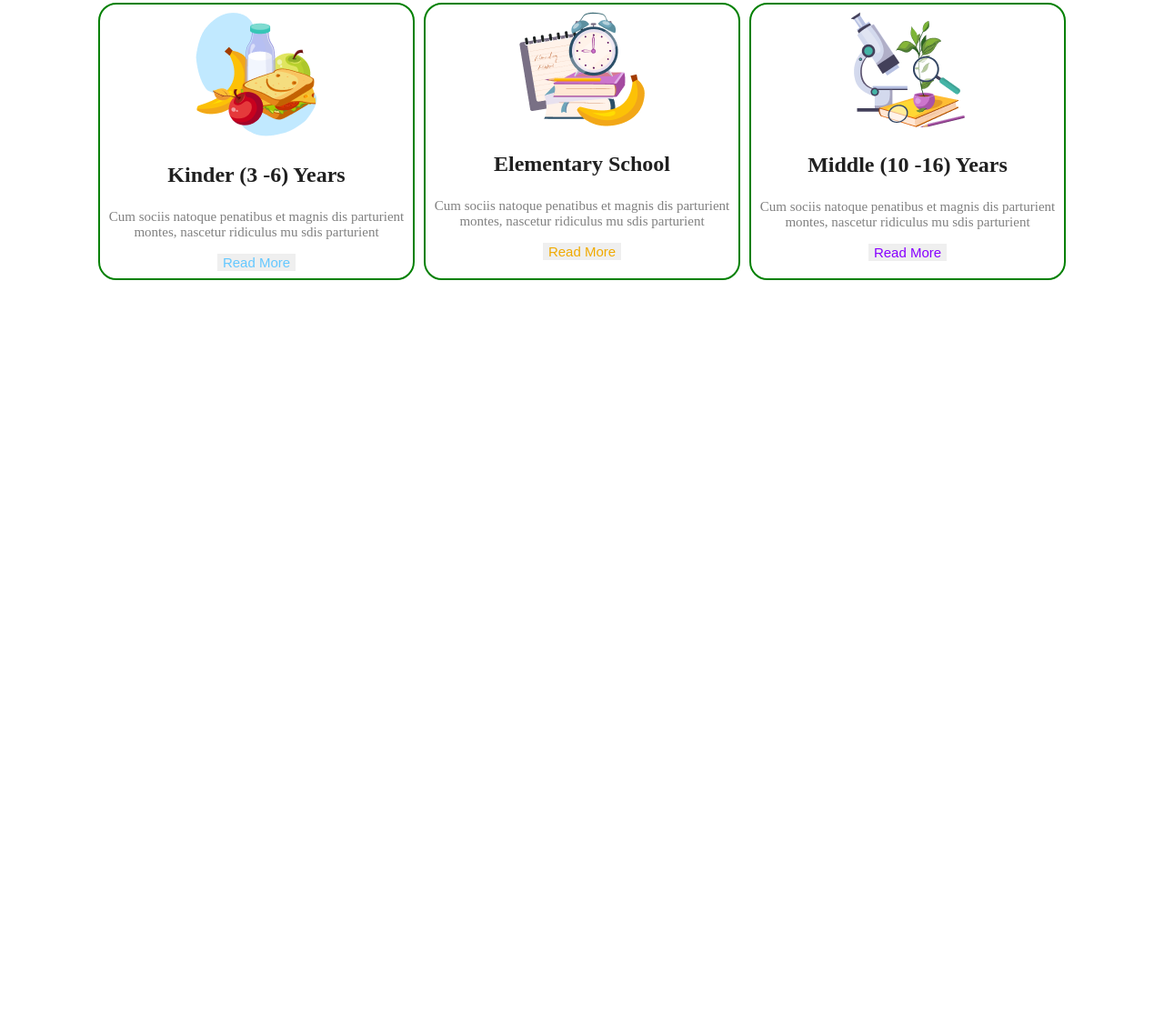
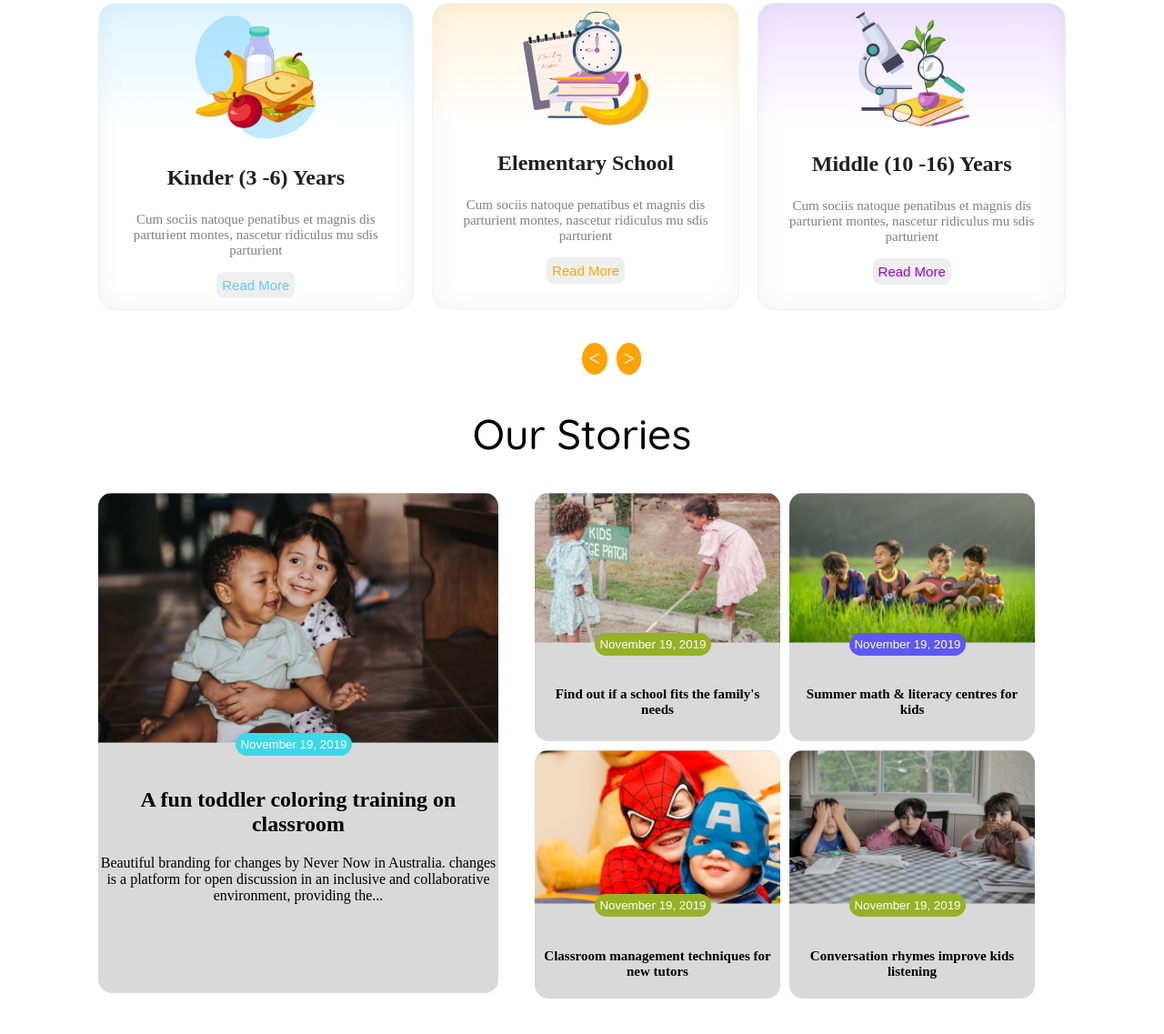
Before and after one commit to Dipok-Kumar-Ray/pro-hero-assignment-2, a plain HTML site: page index.html in a window 1280 px wide. Shown: the part 829-1966 px from the top of the page at 91% size. Before the commit the page ends 1181 px from the top, so only its background shows below. Drawn offline with Linux system fonts and the light colour scheme.

Commit message:
added grid-layout & box styling

```diff
--- a/index.html
+++ b/index.html
@@ -63,5 +63,57 @@
    </section>
    <br>
    <br>
+   <!-- arrow button section start  -->
+   <section class="arrows">
+    <div class="left-arrow">
+        &#5176;
+    </div>
+    <div class="right-arrow">
+        &#5171;
+    </div>
+   </section>
+
+   <br>
+   <br>
+   <!-- arrow button section end  -->
+   <div class="stories">
+    <caption>Our Stories</caption>
+   </div>
+   <br>
+   <br>
+   <header class="months">
+    <div class="big-box">
+        <img  class="img-border" src="assets/story-1.png" alt="">
+        <br>
+        <button class="half-btn" id="idone">November 19, 2019</button>
+        <h2 class="afun">A fun toddler coloring training on classroom</h2>
+        <p>Beautiful branding for changes by Never Now in Australia. changes is a platform for open discussion in an inclusive and collaborative environment, providing the...</p>
+    </div>
+    <div class="four-box">
+        <div class="box-one">
+        <img class="imgone" src="assets/story-2.png" alt="">
+        <button class="half-btn" id="idtwo">November 19, 2019</button>
+        <h2 class="box-header">Find out if a school fits the family's needs</h2>
+        </div>
+        <div class="box-two">
+        <img  class="imgone" src="assets/story-3.png" alt="">
+        <button class="half-btn" id="idthree">November 19, 2019</button>
+        <h2 class="box-header">Summer math & literacy centres for kids</h2>
+        </div>
+        <div class="box-three">
+        <img class="imgone" src="assets/story-4.png" alt="">
+        <button class="half-btn" id="idfour">November 19, 2019</button>
+        <h2 class="box-header">Classroom management techniques for new tutors </h2>
+        </div>
+        <div class="box-four">
+        <img class="imgone" src="assets/story-5.png" alt="">
+        <button class="half-btn" id="idfive">November 19, 2019</button>
+        <h2 class="box-header">Conversation rhymes improve kids listening</h2>
+        </div>
+    </div>
+   </header>
+   <br>
+   <br>
+
 </body>
 </html>
--- a/style.css
+++ b/style.css
@@ -100,14 +100,22 @@
 .header{
     display: flex;
     margin: 0px 100px;
-    gap: 10px;
+    gap: 20px;
 }
 .kinder{
-    padding: 8px;
+    padding: 12px;
     align-items: center;
     text-align: center;
     border: 2px solid green;
     border-radius: 20px;
+    /* c k  */
+
+    box-sizing: border-box;
+    border: 0.94px solid rgb(222, 245, 255);
+    border-radius: 18.86px;
+
+    box-shadow: inset 0px 0px 28.3px 0.94px rgba(0, 0, 0, 0.05);
+    background: linear-gradient(180.00deg, rgb(222, 245, 255),rgba(255, 255, 255, 0) 40%),rgb(255, 255, 255);
 }
 .elemendery{
     padding: 8px;
@@ -115,6 +123,13 @@
     text-align: center;
     border: 2px solid green;
     border-radius: 20px;
+    /* c k style  */
+    box-sizing: border-box;
+    border: 0.94px solid rgb(255, 244, 220);
+    border-radius: 18.86px;
+
+    box-shadow: inset 0px 0px 28.3px 0.94px rgba(0, 0, 0, 0.05);
+    background: linear-gradient(180.00deg, rgb(255, 244, 220),rgba(255, 255, 255, 0) 40%),rgb(255, 255, 255);
 }
 .middle{
     padding: 8px;
@@ -122,6 +137,13 @@
     text-align: center;
     border: 2px solid green;
     border-radius: 20px;
+    /* c k style  */
+    box-sizing: border-box;
+    border: 0.94px solid rgb(242, 232, 255);
+    border-radius: 18.86px;
+
+    box-shadow: inset 0px 0px 28.3px 0.94px rgba(0, 0, 0, 0.05);
+    background: linear-gradient(180.00deg, rgb(238, 225, 255),rgba(255, 255, 255, 0) 40%),rgb(255, 255, 255);
 }
 .title{
     color:rgb(32, 32, 32) ;
@@ -138,16 +160,172 @@
     font-weight: 500;
     color: rgb(100, 200, 255);
     border: none;
+    border-radius: 8px;
+    padding: 6px;
 }
 .second-btn{
     font-size: 15px;
     font-weight: 500;
     color: rgb(240, 170, 0);
     border: none;
+    border-radius: 8px;
+    padding: 6px;
 }
 .third-btn{
     font-size: 15px;
     font-weight: 500;
     color: rgb(135, 0, 255);
     border: none;
+    border-radius: 8px;
+    padding: 6px;
 }
+.arrows{
+    margin: 0px 100px;
+    /* height:40px;
+    width: 50px; */
+    display: flex;
+    gap: 10px;
+    margin-left: 50%;
+
+}
+.left-arrow{
+    background-color: rgb(254, 163, 1);
+    color: whitesmoke;
+    border-radius: 50%;
+    border: none;
+    padding: 8px;
+    justify-content: center;
+    align-items: center;
+}
+.right-arrow{
+    background-color: rgb(254, 163, 1);
+    color: whitesmoke;
+    border-radius: 50%;
+    border: none;
+    padding: 8px;
+    justify-content: center;
+    align-items: center;
+}
+
+.stories{
+    font-family: Quicksand;
+    margin: 0px 100px;
+    text-align: center;
+    font-size: 46px;
+    font-weight: 500;
+    color: rgb(0, 0, 0);
+}
+.months{
+    margin: 0px 100px;
+    display: flex;
+    gap: 30px;
+    border-radius: 15px;
+}
+
+.big-box{
+    height: 550px;
+    width: 440px;
+    background: rgb(217, 217, 217);
+    border-radius: 15px;
+    text-align: center;
+
+}
+.afun{
+    font-size: 24px;
+    font-weight: 700;
+    color: rgb(0, 0, 0);
+}
+.img-border{
+    width: 440px;
+    border-radius: 15px 15px 0px 0px;
+}
+
+.four-box{
+    /* height: 275px;
+    width: 270px; */
+    display: grid;
+    grid-template-columns: repeat(2, 1fr);
+    gap: 10px;
+    /* border: 2px solid firebrick; */
+    padding-left: 10px;
+}
+.imgone{
+    height:auto;
+    width: 270px;
+    border-radius: 15px 15px 0px 0px;
+}
+
+
+.box-one{
+    background: rgb(217, 217, 217);
+    height: 265px;
+    width: 270px;
+    border-radius: 15px;
+    text-align: center;
+    align-items: center;
+    /* border: 2px solid green; */
+    padding-bottom: 8px;
+}
+.box-two{
+    background: rgb(217, 217, 217);
+    height: 265px;
+    width: 270px;
+    border-radius: 15px;
+    text-align: center;
+    align-items: center;
+    /* border: 2px solid green; */
+    padding-bottom: 8px;
+}
+.box-three{
+    background: rgb(217, 217, 217);
+    height: 265px;
+    width: 270px;
+    border-radius: 15px;
+    text-align: center;
+    align-items: center;
+    /* border: 2px solid green; */
+    padding-bottom: 8px;
+}
+.box-four{
+    background: rgb(217, 217, 217);
+    height: 265px;
+    width: 270px;
+    border-radius: 15px;
+    text-align: center;
+    align-items: center;
+    /* border: 2px solid green; */
+    padding-bottom: 8px;
+}
+ .half-btn{
+    border-radius: 45px;
+    /* padding: 9px; */
+   position: relative;
+   left: -5px;
+   top: -15px;
+   padding: 5px;
+    border:none;
+    color: rgb(255, 255, 255);
+ }
+ .box-header{
+    color: rgb(0, 0, 0);
+    font-size: 15px;
+    font-weight:  600;
+    text-align: center;
+    padding: 7px;
+ }
+#idone{
+    background: rgb(60, 216, 232);
+
+}
+#idtwo{
+    background: rgb(149, 178, 38);
+}
+#idthree{
+    background:rgb(93, 88, 240);
+}
+#idfour{
+    background: rgb(149, 178, 38);
+}
+#idfive{
+    background:rgb(149, 178, 38) ;
+}
```
